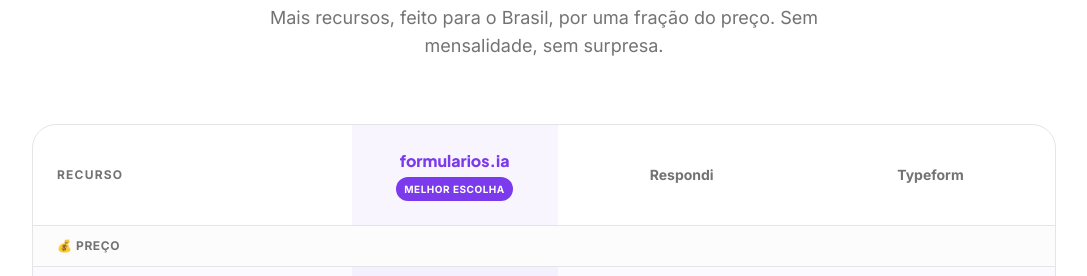
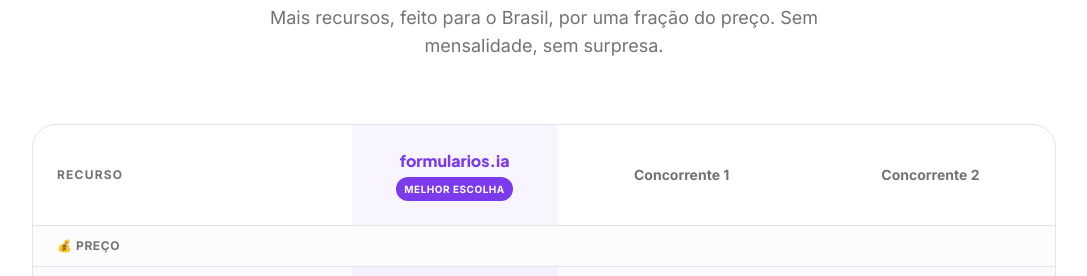
Before and after one commit to PretoNlab/formularios-app, a Next.js app: page / in a window 1280 px wide. Shown: the part 5700-5976 px from the top of the page, without its empty margins (96-1183 px from the left). Built offline with nearby package versions, Linux system fonts and the light colour scheme; no server answers.

Commit message:
chore: rename competitor columns to Concorrente 1/2 in comparison table

```diff
--- a/src/app/page.tsx
+++ b/src/app/page.tsx
@@ -755,8 +755,8 @@
                     <span className="inline-block bg-violet-600 text-white text-[10px] font-bold px-2 py-0.5 rounded-full uppercase tracking-wider">Melhor escolha</span>
                   </div>
                 </th>
-                <th className="p-6 text-center text-muted-foreground font-bold">Respondi</th>
-                <th className="p-6 text-center text-muted-foreground font-bold">Typeform</th>
+                <th className="p-6 text-center text-muted-foreground font-bold">Concorrente 1</th>
+                <th className="p-6 text-center text-muted-foreground font-bold">Concorrente 2</th>
               </tr>
             </thead>
             <tbody>
```
